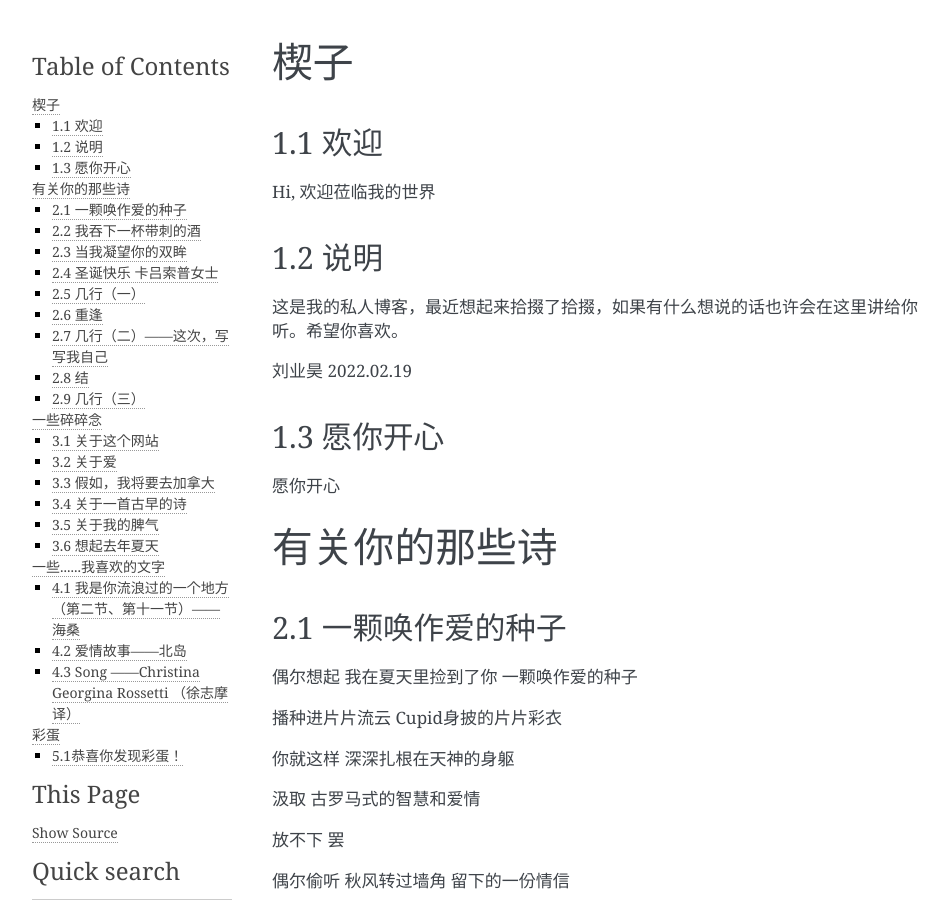
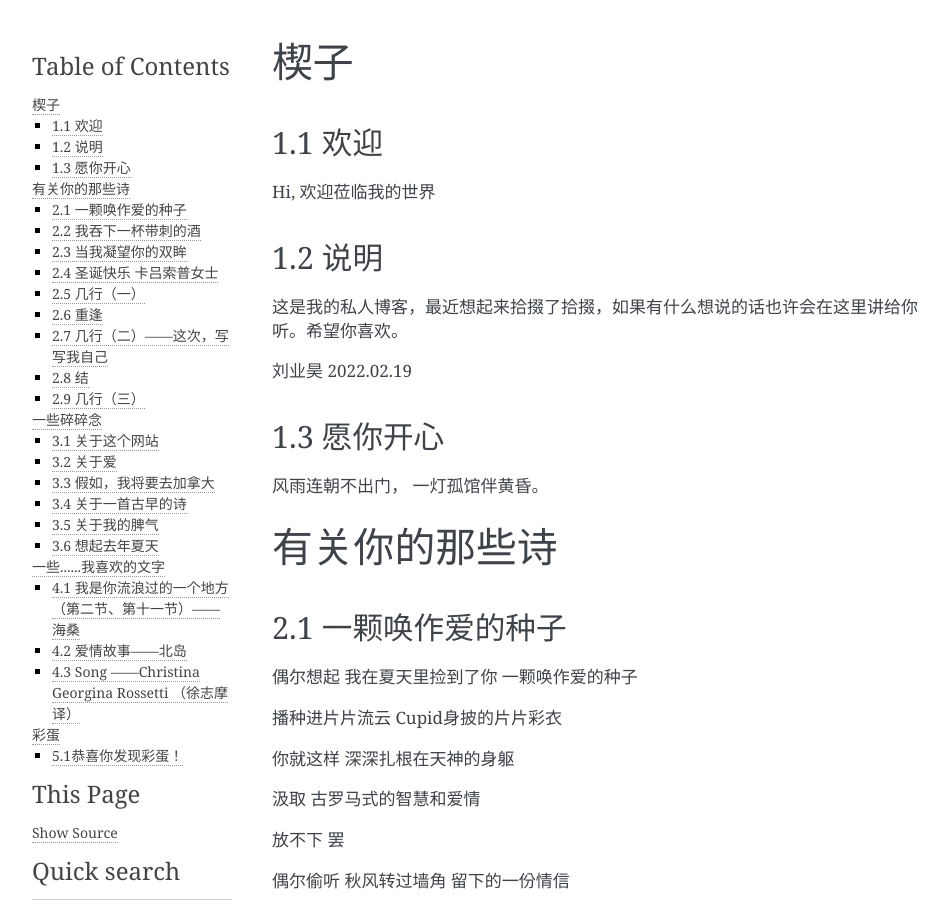
Before and after one commit to Leo4everlkc/my-blog, a Sphinx documentation site: the page built from source/language_introduction.rst, in a window 1280 px wide and 900 px high. Shown: the whole window, without its empty margins (148-1096 px from the left). Built offline with Sphinx 7.4.7, drawn with Linux system fonts in a browser that asks for light colours.

Commit message:
Update language_introduction.rst

```diff
--- a/source/language_introduction.rst
+++ b/source/language_introduction.rst
@@ -16,7 +16,8 @@ Hi, 欢迎莅临我的世界
 1.3 愿你开心
 ---------------------
 
-愿你开心
+风雨连朝不出门，
+一灯孤馆伴黄昏。
 
 
 有关你的那些诗
```
